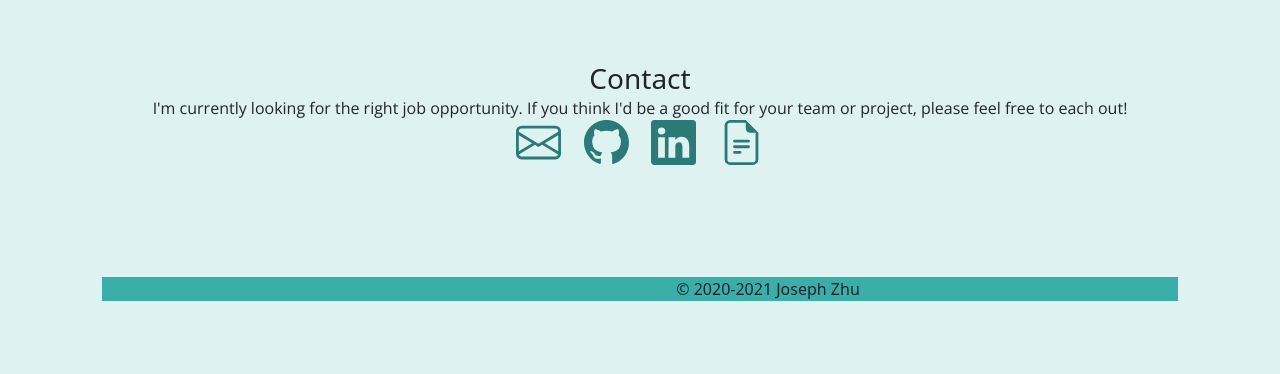
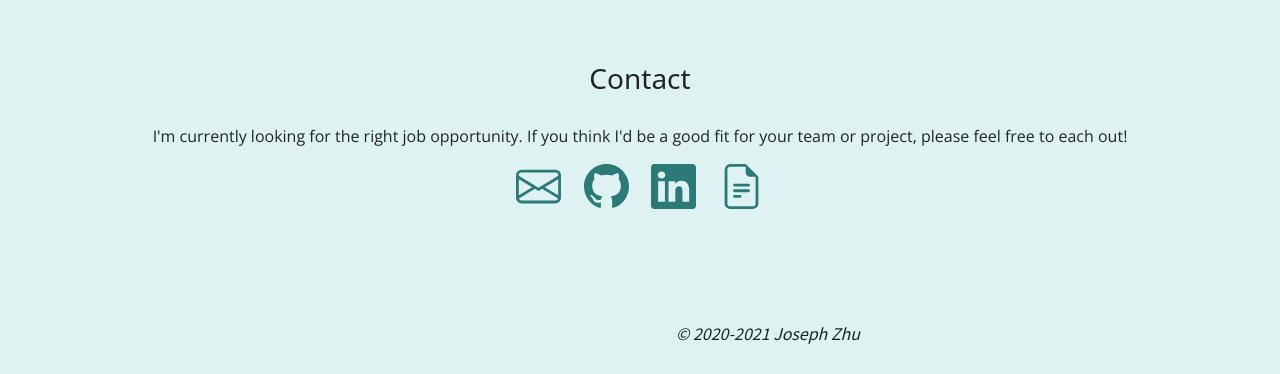
Before and after one commit to Zhu-Joseph/jz-portfolio, a React (Create React App) app: page / in a window 1280 px wide. Shown: the part 1753-2127 px from the top of the page. Before the commit the page ends 2086 px from the top, so only its background shows below. Built offline with nearby package versions, Linux system fonts and the light colour scheme.

Commit message:
Update footer

```diff
--- a/public/index.html
+++ b/public/index.html
@@ -14,8 +14,9 @@
     <link rel="preconnect" href="https://fonts.googleapis.com">
     <link rel="preconnect" href="https://fonts.gstatic.com" crossorigin>
     <link href="https://fonts.googleapis.com/css2?family=Open+Sans&display=swap" rel="stylesheet">
+    <link href="https://fonts.googleapis.com/css2?family=Noto+Sans+JP&display=swap" rel="stylesheet">
+    <link href="https://fonts.googleapis.com/css2?family=Open+Sans&family=Source+Sans+Pro:wght@600&display=swap" rel="stylesheet">
 
-    <link href="https://fonts.googleapis.com/css2?family=Open+Sans&family=Source+Sans+Pro:wght@600&display=swap" rel="stylesheet">
     <title>JZ Portfolio</title>
   </head>
   <body>
--- a/src/Layout/Contact/Contact.css
+++ b/src/Layout/Contact/Contact.css
@@ -3,6 +3,10 @@
     text-align: center;
 }
 
-.Contact___links > * {
+.Contact___links a {
     margin: 0 .7em;
 }
+
+.Contact___links h3 {
+    margin-bottom: 1em;
+}
--- a/src/Layout/Footer/Footer.css
+++ b/src/Layout/Footer/Footer.css
@@ -1,9 +1,9 @@
 footer {
-    background-color: #3AAFA9;
-    width: 100vw;
-    padding: none;
-    margin: 2em auto;
-  }
+  width: 100vw;
+  margin: 2em auto;
+  padding: 0em;
+  display: block;
+}
 
 
 
@@ -13,12 +13,12 @@ footer {
     margin: 2em auto;
   } */
 
-
-
-
 .Footer {
-    text-align: center;
+    text-align: end;
     justify-content: center;
     padding: inherit;
-    width: 84vw;
+    width: fit-content;
+    font-family: 'Noto Sans JP', sans-serif;
+    font-style: italic;
+    color: #17252A;
 }
--- a/src/Layout/Projects/Projects.js
+++ b/src/Layout/Projects/Projects.js
@@ -4,11 +4,11 @@ import "./Projects.css"
 
 export default function Projects() {
 
-    const list = projects.map((project) => {
+    const list = projects.map((project, index) => {
         const {name, subtitle, imageUrl, liveSiteUrl, description, skillsApplied} = project
 
         return (
-            <div>
+            <div key={index}>
                 <h3>{name}</h3>
                 <h4>{subtitle}</h4>
                 <div className="Project___flexContainer">
```
